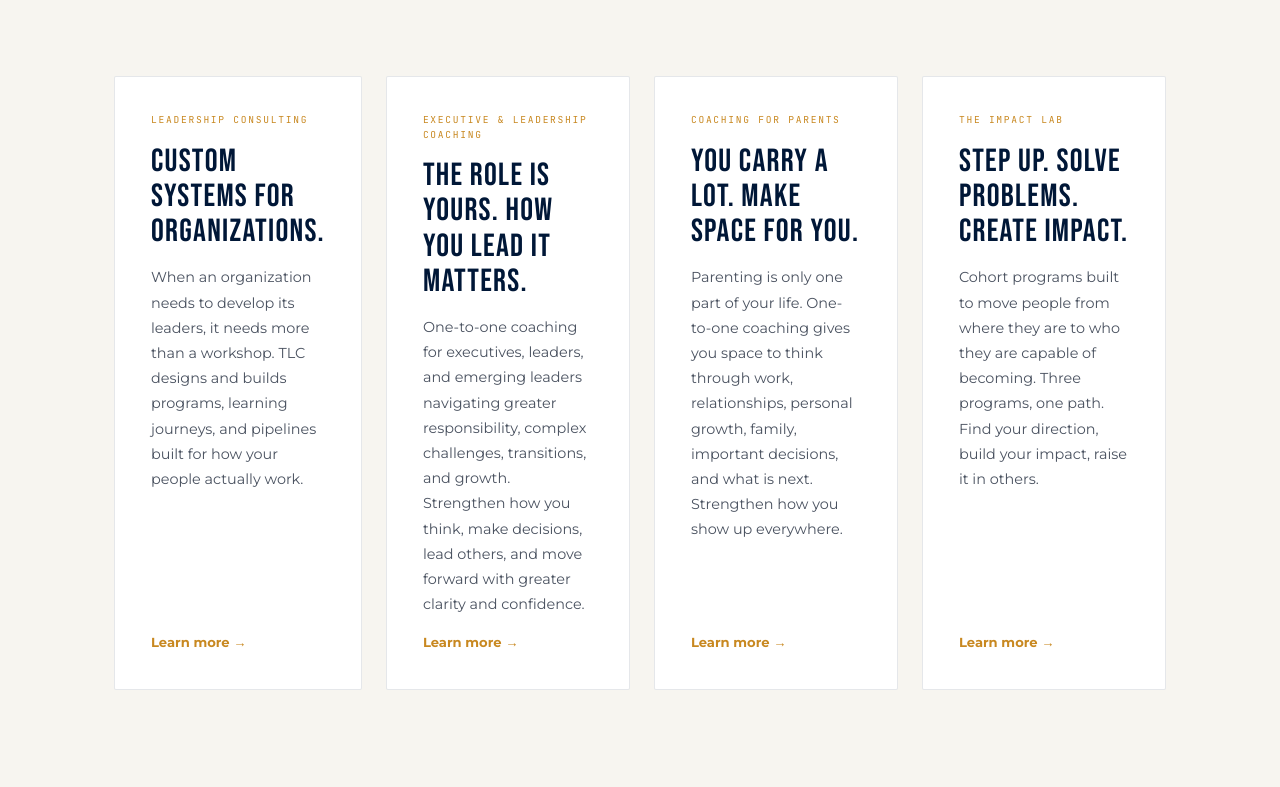
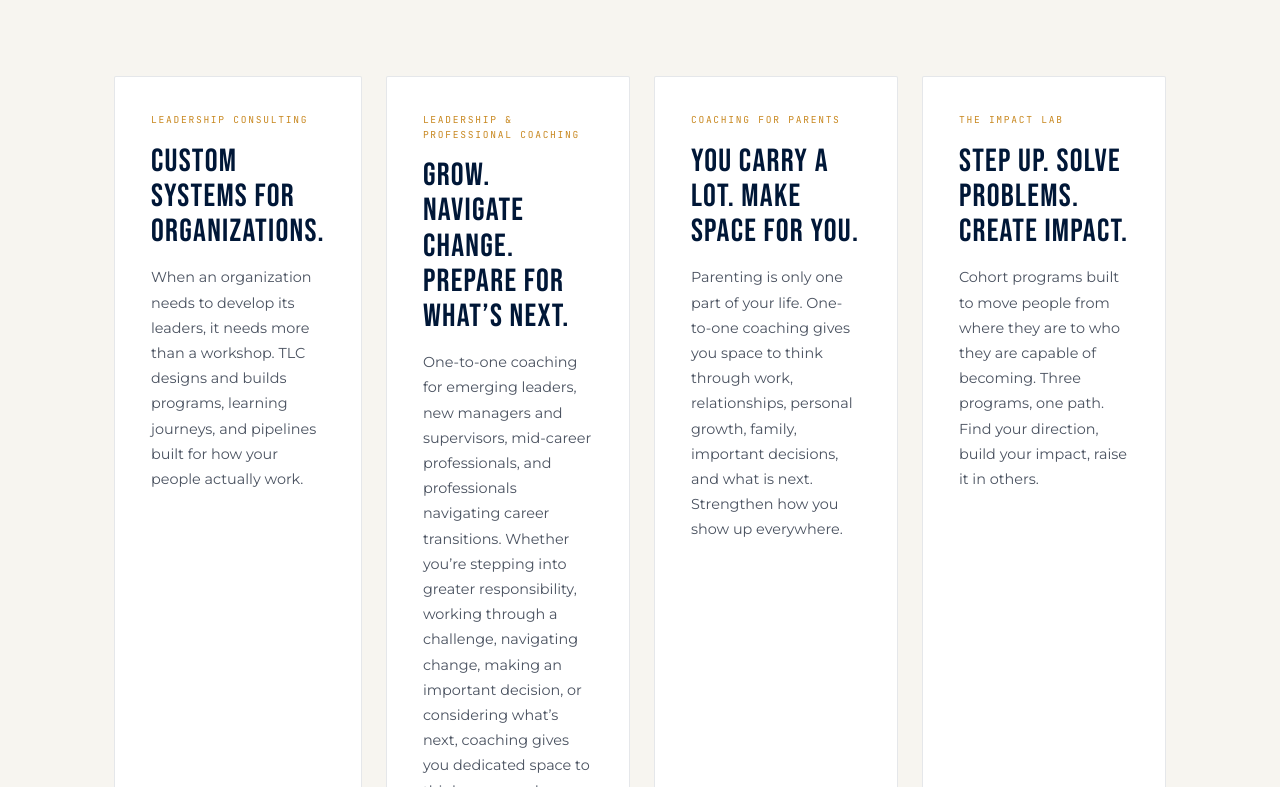
Before and after one commit to avelez94/TLC, a Next.js app: page / in a window 1280 px wide. Shown: the part 3573-4360 px from the top of the page. Built offline with nearby package versions, Linux system fonts and the light colour scheme.

Commit message:
Update homepage coaching service card copy

```diff
--- a/src/app/(public)/page.tsx
+++ b/src/app/(public)/page.tsx
@@ -122,7 +122,7 @@ export default function Home() {
           <div style={{ display: 'grid', gridTemplateColumns: 'repeat(4, 1fr)', gap: '1.5rem' }} className="services-grid">
             {[
               { href: '/consulting', tag: 'Leadership Consulting', title: 'Custom systems for organizations.', desc: 'When an organization needs to develop its leaders, it needs more than a workshop. TLC designs and builds programs, learning journeys, and pipelines built for how your people actually work.', delay: '0s' },
-{ href: '/coaching', tag: 'Executive & Leadership Coaching', title: 'THE ROLE IS YOURS. HOW YOU LEAD IT MATTERS.', desc: 'One-to-one coaching for executives, leaders, and emerging leaders navigating greater responsibility, complex challenges, transitions, and growth. Strengthen how you think, make decisions, lead others, and move forward with greater clarity and confidence.', delay: '0.12s' },
+{ href: '/coaching', tag: 'Leadership & Professional Coaching', title: 'Grow. Navigate Change. Prepare for What\u2019s Next.', desc: 'One-to-one coaching for emerging leaders, new managers and supervisors, mid-career professionals, and professionals navigating career transitions. Whether you\u2019re stepping into greater responsibility, working through a challenge, navigating change, making an important decision, or considering what\u2019s next, coaching gives you dedicated space to think, grow, and move forward with greater clarity and intention.', delay: '0.12s' },
 { href: '/coaching/parents', tag: 'Coaching for Parents', title: 'You Carry a Lot. Make Space for You.', desc: 'Parenting is only one part of your life. One-to-one coaching gives you space to think through work, relationships, personal growth, family, important decisions, and what is next. Strengthen how you show up everywhere.', delay: '0.24s' },
 { href: '/impact', tag: 'The Impact Lab', title: 'Step up. Solve problems. Create impact.', desc: 'Cohort programs built to move people from where they are to who they are capable of becoming. Three programs, one path. Find your direction, build your impact, raise it in others.', delay: '0.36s' },
             ].map(({ href, tag, title, desc, delay }) => (
```
